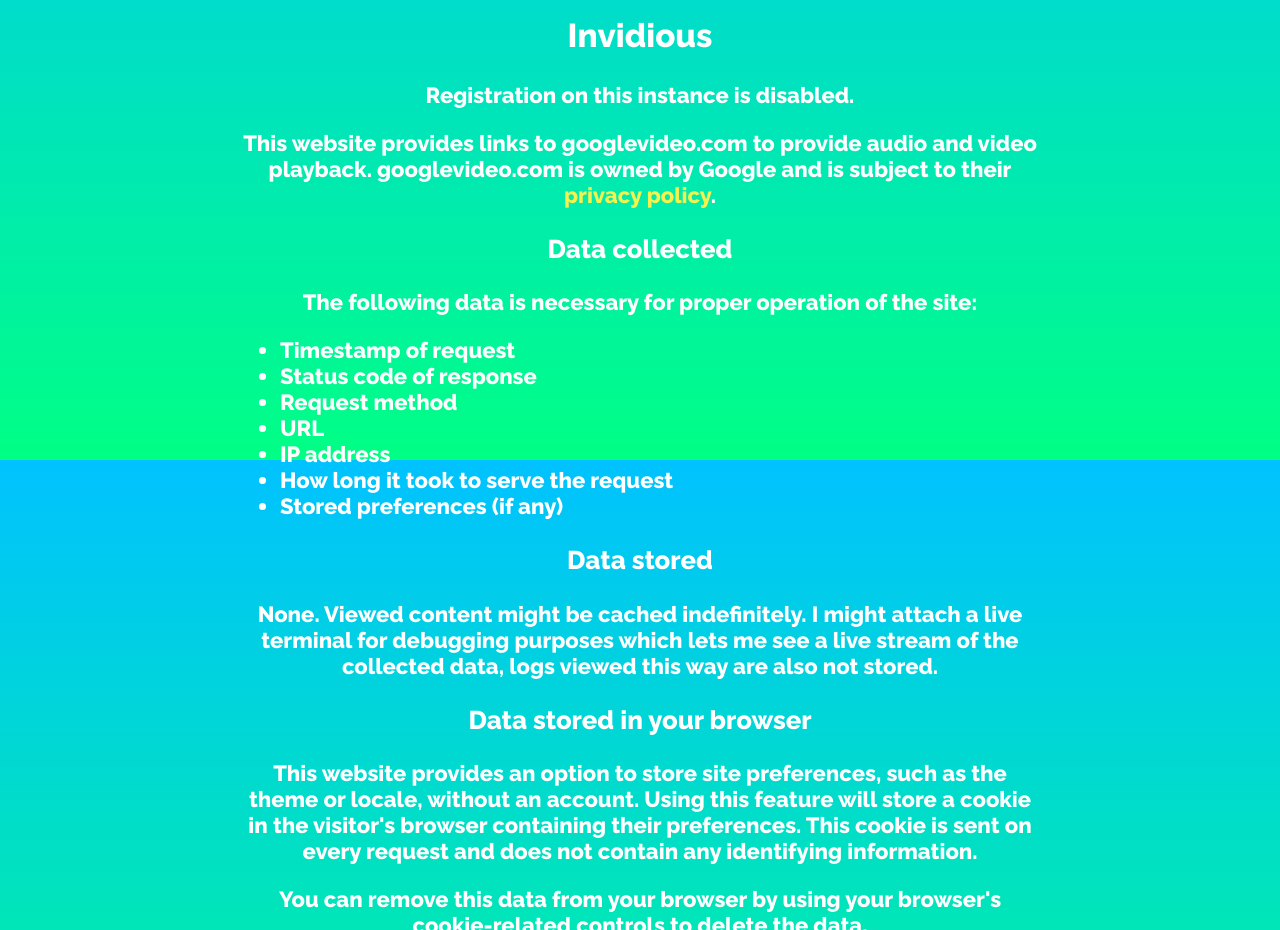
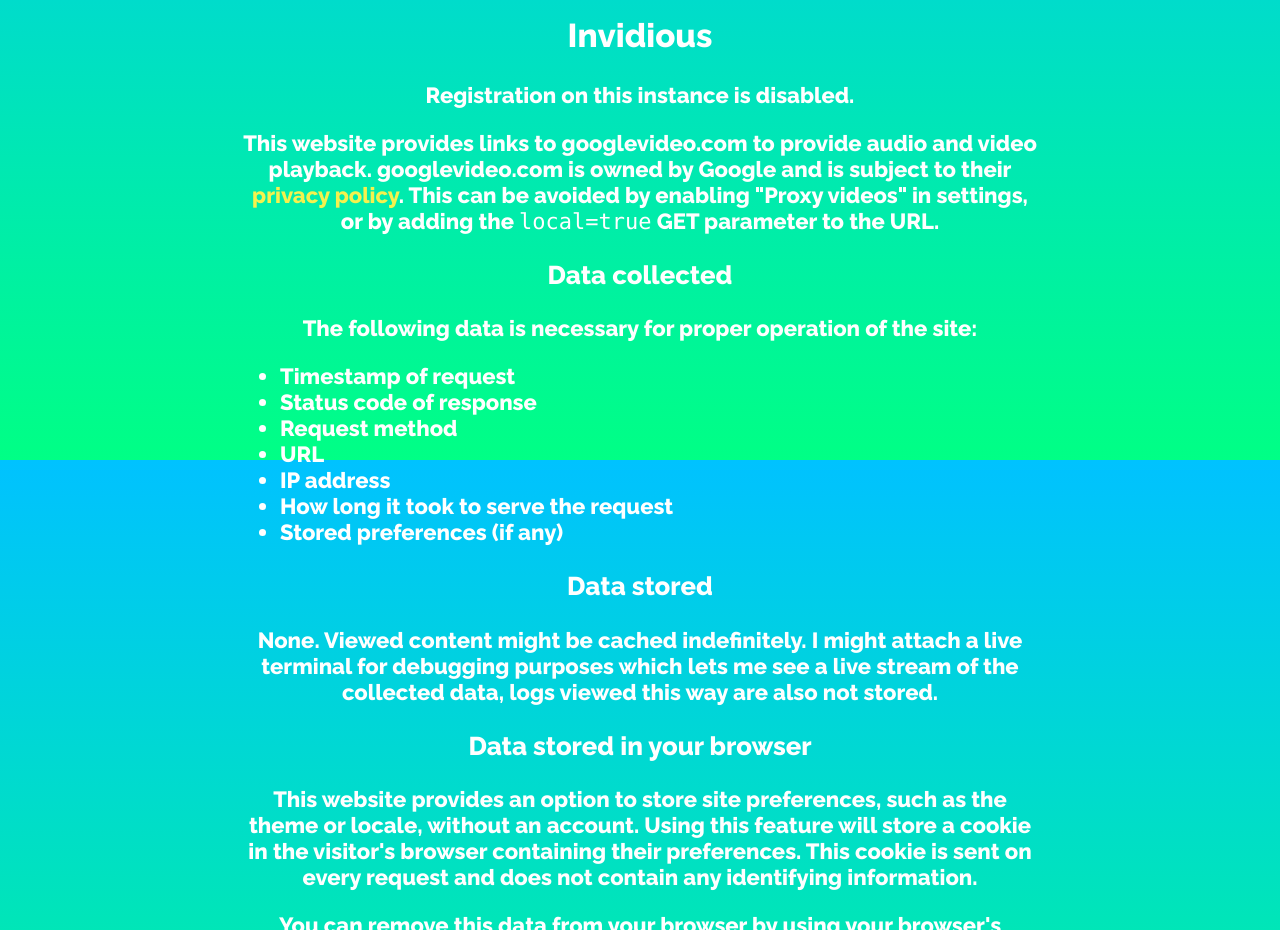
Before and after one commit to namazso/namazso.eu, a plain HTML site: page privacy.html in a window 1280 px wide. Shown: the part 1140-2070 px from the top of the page. Drawn offline with Linux system fonts and the light colour scheme.

Commit message:
document how to avoid googlevideo.com connections

```diff
--- a/privacy.html
+++ b/privacy.html
@@ -37,7 +37,7 @@
 
 			<h2 id="invidious">Invidious</h2>
 			<p>Registration on this instance is disabled.</p>
-			<p>This website provides links to googlevideo.com to provide audio and video playback. googlevideo.com is owned by Google and is subject to their <a href="https://policies.google.com/privacy">privacy policy</a>.</p>
+			<p>This website provides links to googlevideo.com to provide audio and video playback. googlevideo.com is owned by Google and is subject to their <a href="https://policies.google.com/privacy">privacy policy</a>. This can be avoided by enabling "Proxy videos" in settings, or by adding the <span style="font-family:Consolas,Monaco,Lucida Console,Liberation Mono,DejaVu Sans Mono,Bitstream Vera Sans Mono,Courier New, monospace;">local=true</span> GET parameter to the URL.</p>
 			<h3>Data collected</h3>
 			<p>The following data is necessary for proper operation of the site:</p>
 			<ul style="text-align: left;">
```
